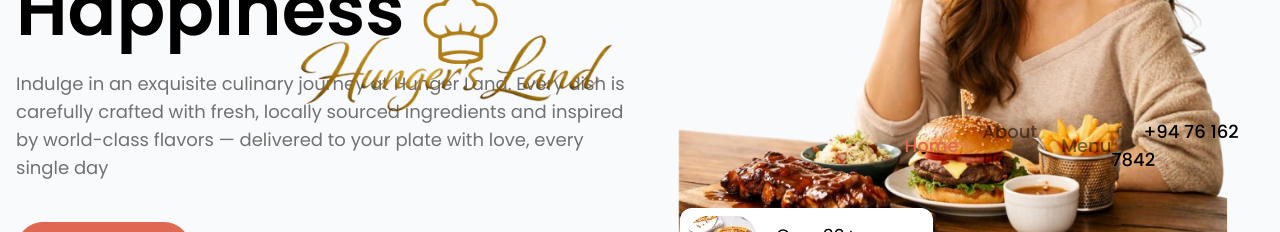
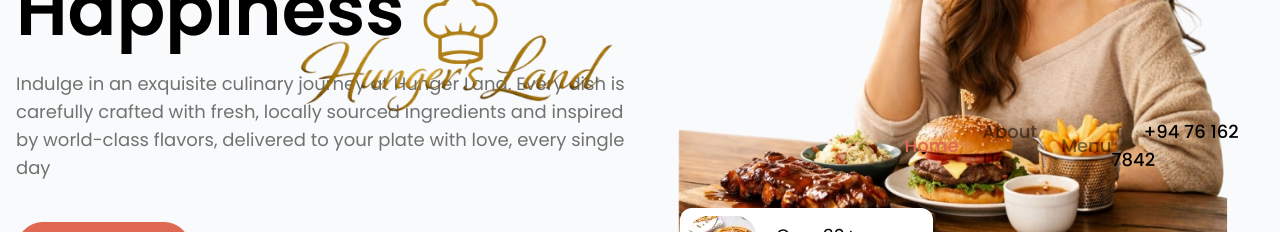
Before and after one commit to BuddhikaKulasekara/chef-kitchen, a Next.js app in the folder frontend/: page / in a window 1280 px wide. Shown: the part 314-546 px from the top of the page. Built offline with nearby package versions, Linux system fonts and the light colour scheme; some icons are missing.

Commit message:
feat: banner contents change

```diff
--- a/frontend/src/app/components/Home/Hero/index.tsx
+++ b/frontend/src/app/components/Home/Hero/index.tsx
@@ -13,7 +13,7 @@ const Hero = () => {
             </h1>
             <p className='text-black/55 text-lg font-normal mb-10 lg:text-start text-center'>
               Indulge in an exquisite culinary journey at Hunger Land. Every dish is carefully crafted with fresh,
-              locally sourced ingredients and inspired by world-class flavors — delivered to your plate with love,
+              locally sourced ingredients and inspired by world-class flavors, delivered to your plate with love,
               every single day
             </p>
             <div className='flex flex-col sm:flex-row gap-5 items-center justify-center lg:justify-start'>
```
